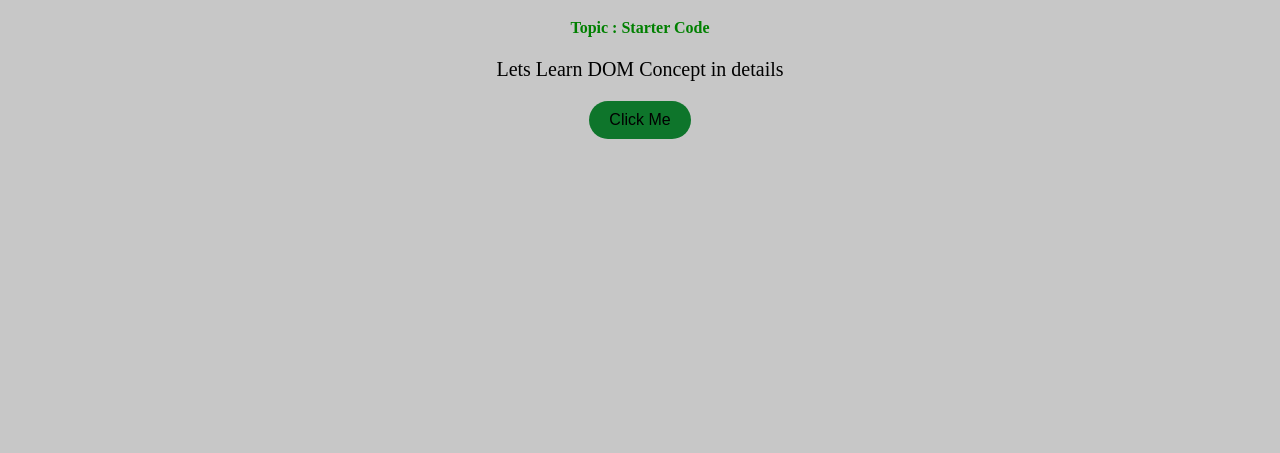
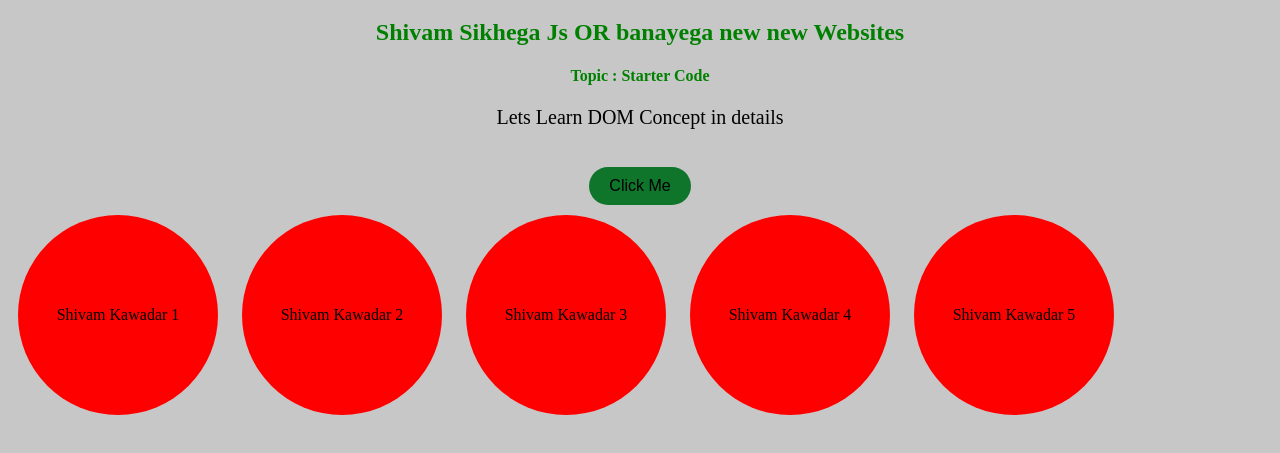
Before and after one commit to Shivam-Kawadkar/JavaScriptCodes, a plain HTML site: page DOM/index.html in a window 1280 px wide. Shown: the part 61-514 px from the top of the page. Drawn offline with Linux system fonts and the light colour scheme.

Commit message:
Enhance DOM demo: Add new boxes and update headings; style adjustments for better layout

```diff
--- a/DOM/index.html
+++ b/DOM/index.html
@@ -1,16 +1,32 @@
 <!DOCTYPE html>
 <html lang="en">
+
 <head>
     <meta charset="UTF-8">
     <meta name="viewport" content="width=device-width, initial-scale=1.0">
     <title>DOM DEMO</title>
     <link rel="stylesheet" href="style.css">
 </head>
+
 <body>
     <h1>Dom Manupilation By Shivam Kawadar </h1>
+    <h2>Shivam Sikhega Js</h2>
     <h4>Topic : Starter Code</h4>
     <p>Lets Learn DOM Concept in details</p>
+    <br>
+
     <button id="btn">Click Me</button>
+
+    <div>
+        <div class="box">Box1</div>
+        <div class="box">Box2</div>
+        <div class="box">Box3</div>
+        <div class="box">Box4</div>
+        <div class="box">Box5</div>
+    </div>
+
+
     <script src="script.js"></script>
 </body>
+
 </html>
--- a/DOM/script.js
+++ b/DOM/script.js
@@ -1,2 +1,10 @@
-console.log("Hello");
-alert("Are You MAd Bro?");
+let h2= document.querySelector('h2');
+h2.innerText=h2.innerText + " OR banayega new  new Websites ";
+
+let divs = document.querySelectorAll('.box');
+let idx = 1;
+for(div of divs)
+{
+    div.innerText = `Shivam Kawadar ${idx}`;
+    idx++;
+}
--- a/DOM/style.css
+++ b/DOM/style.css
@@ -4,6 +4,10 @@ h1{
     text-decoration: underline;
 }
 h4{
+    color: green;
+    text-align: center;
+}
+h2{
     color: green;
     text-align: center;
 }
@@ -25,3 +29,13 @@ body
 {
     background-color: rgb(199, 199, 199);
 }
+.box{
+    width: 200px;
+    height: 200px;
+    background-color: red;
+    margin: 10px;
+    border-radius: 50%;
+    display: inline-block;
+    text-align: center;
+    line-height: 200px;
+}
```
